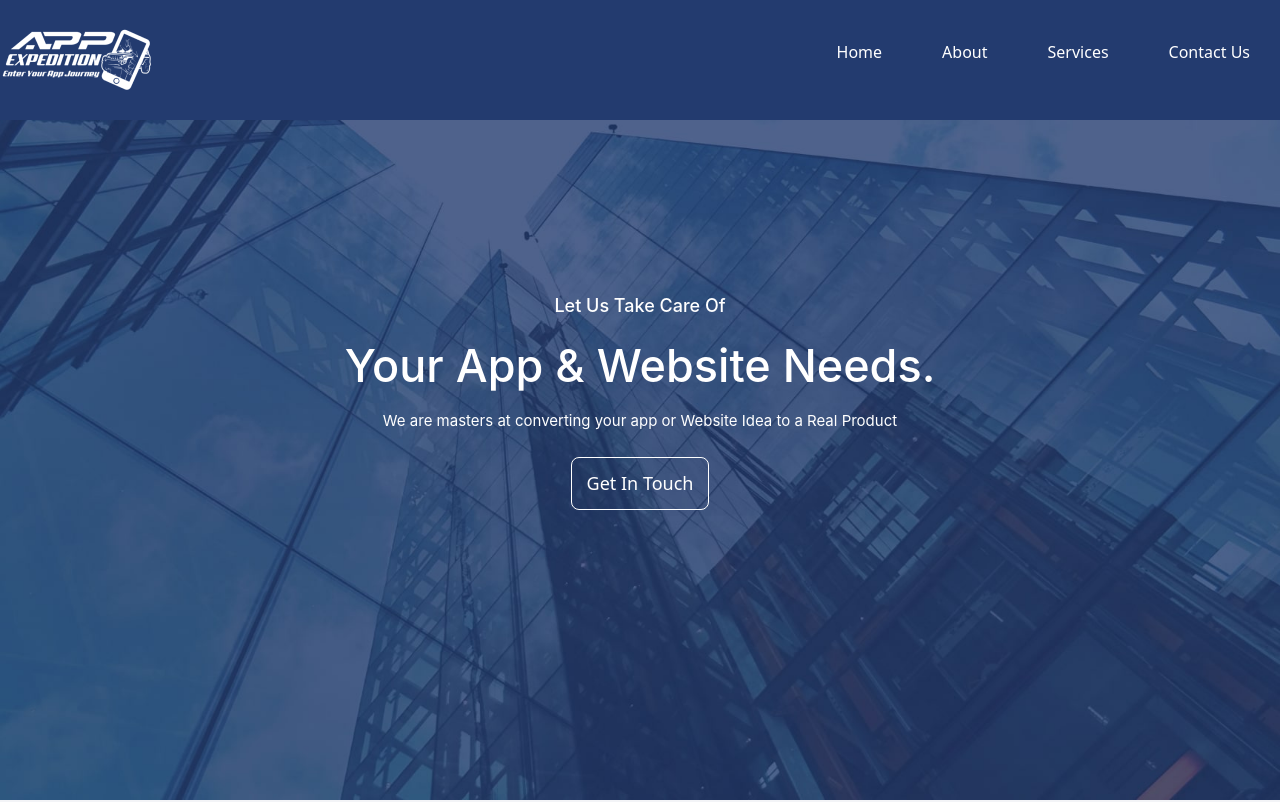
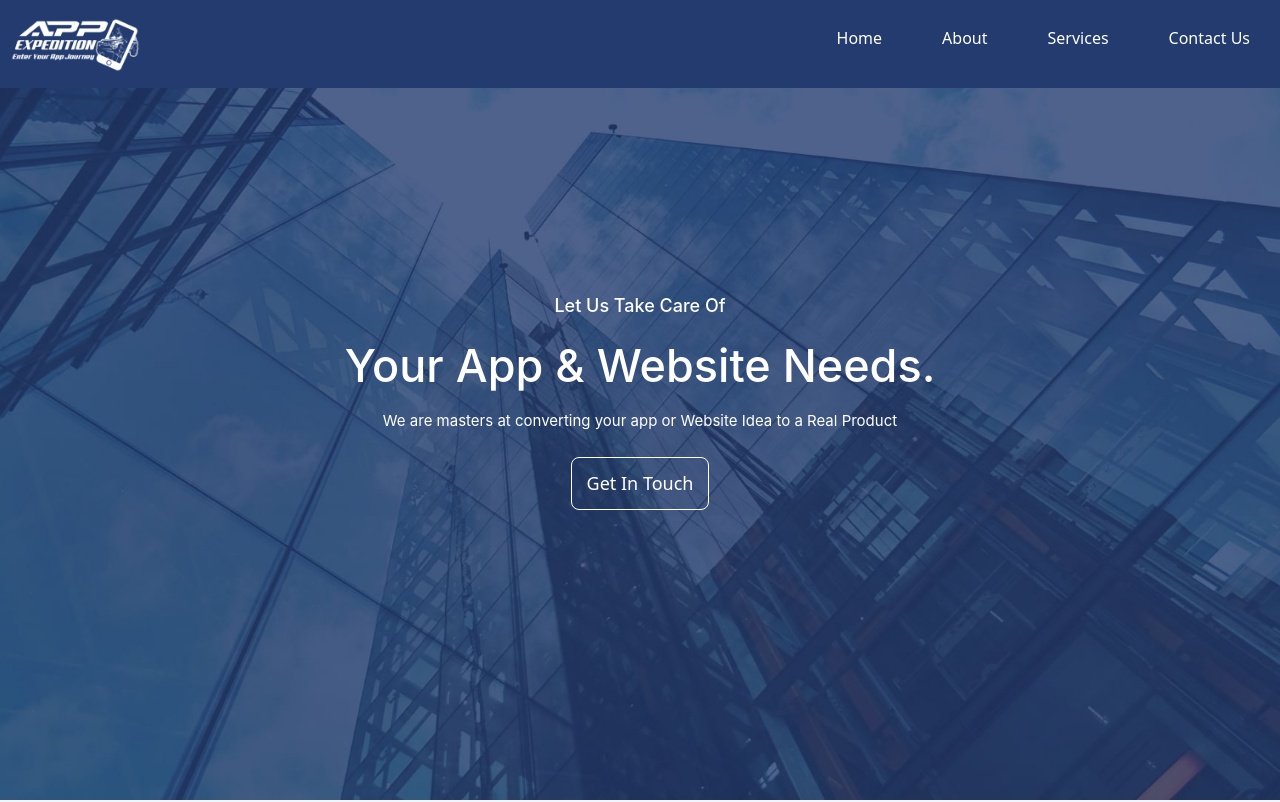
Before and after one commit to Gazala-M/APPEXPETITION, a plain HTML site: page index.html in a window 1280 px wide. Shown: the top 802 px of the page. Drawn offline with nearby package versions, Linux system fonts and the light colour scheme; a script that the page names is missing.

Commit message:
Update style.css

```diff
--- a/style.css
+++ b/style.css
@@ -15,13 +15,13 @@ html {
     display: flex;
     align-items: center;
     justify-content: center;
+    padding: 10px;
 }
 
 .logo img {
-    max-width: 100%;
+    width: 130px;
     height: auto;
-    left: 10% !important;
-    top: 20px;
+
 }
 
 .navbar {
@@ -32,7 +32,7 @@ html {
     position: fixed !important;
     top: 0;
     cursor: pointer;
-    height: 15vh;
+    height: 11vh;
     background-color: #233B6F;
     z-index: 99;
     overflow: hidden;
@@ -47,7 +47,7 @@ html {
 
 .nav-list li {
     list-style: none;
-    padding: 26px 30px;
+    padding: 6px 30px;
 }
 
 .nav-list li a {
@@ -350,6 +350,9 @@ html {
 .development_process_section .process_col:last-child .arrow img {
     display: none;
 }
+.process_inner .icon{
+    width: 170px !important;
+}
 
 
 /*Get-in-touch section */
@@ -645,7 +648,7 @@ html {
 }
 .first-half img{
     max-width: 100%;
-    height: 800px;
+    height: auto;
     object-fit: cover;
 }
 .second-half{
```
